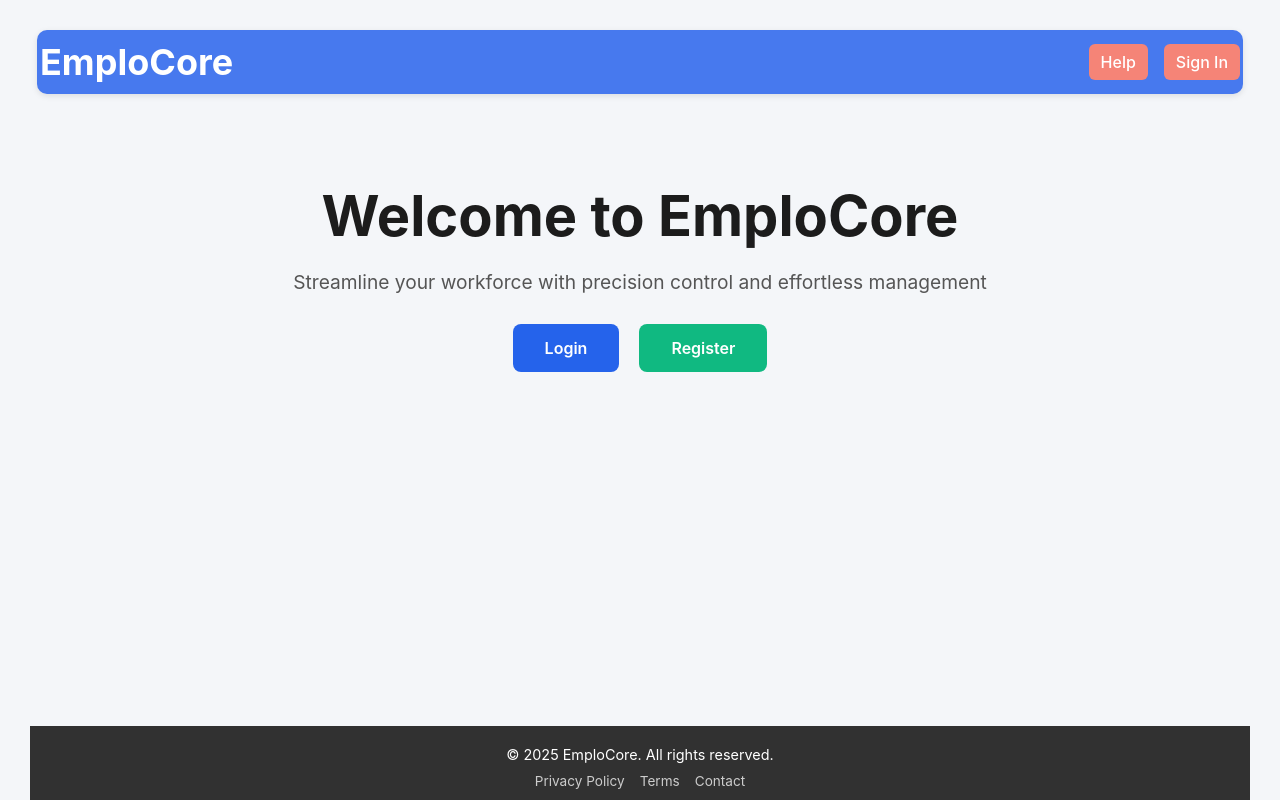
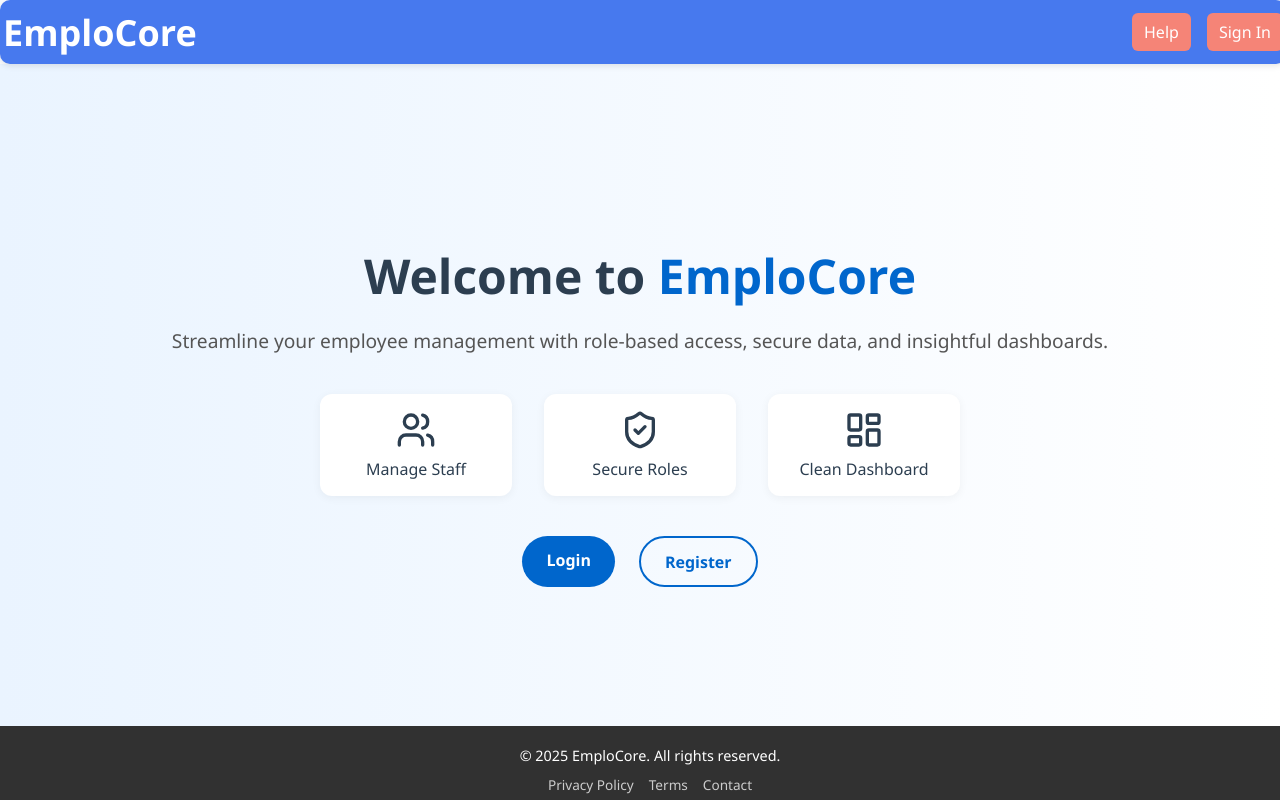
Before and after one commit to jmacoy52/employee-management-frontend, a React (Create React App) app in the folder client/: page / in a window 1280 px wide. Built offline with nearby package versions, Linux system fonts and the light colour scheme.

Commit message:
Changed the UI of the landing, login and register pages

```diff
--- a/client/package.json
+++ b/client/package.json
@@ -9,6 +9,7 @@
     "@testing-library/user-event": "^13.5.0",
     "axios": "^1.10.0",
     "jwt-decode": "^4.0.0",
+    "lucide-react": "^0.525.0",
     "react": "^19.1.0",
     "react-dom": "^19.1.0",
     "react-router-dom": "^7.6.1",
--- a/client/src/components/Header.css
+++ b/client/src/components/Header.css
@@ -8,6 +8,7 @@
   background-color: #4779ee; /* Blue */
   box-shadow: 0 2px 6px rgba(0, 0, 0, 0.1);
    border-radius: 10px;
+   z-index: 0;
 
 }
 
--- a/client/src/components/Pages/Auth/Login.css
+++ b/client/src/components/Pages/Auth/Login.css
@@ -1,26 +1,70 @@
 /* Login.css */
+
+body {
+  margin: 0;
+  padding: 0;
+  background: #f1f5f9;
+  font-family: 'Segoe UI', Tahoma, Geneva, Verdana, sans-serif;
+}
+
 .auth-container {
-  max-width: 400px;
-  width: 90%; /* Prevents container from touching viewport edges */
-  margin: 2rem auto;
-  padding: 2.5rem;
+  width: 90%;
+  max-width: 420px;
+  margin: 10vh auto;
+  padding: 2.5rem 2rem;
+  background-color: #ffffff;
+  border-radius: 12px;
+  box-shadow: 0 8px 20px rgba(0, 0, 0, 0.08);
   box-sizing: border-box;
-  border-radius: 12px;
-  background: #ffffff;
-  box-shadow: 0 10px 25px rgba(197, 47, 47, 0.08);
+  text-align: center;
+}
+
+.auth-container h2 {
+  font-size: 1.8rem;
+  margin-bottom: 1.5rem;
+  color: #1f2937;
 }
 
 .auth-container form {
   display: flex;
   flex-direction: column;
-  gap: 1.5rem;
+  gap: 1rem;
 }
 
 .auth-container input {
   width: 100%;
-  padding: 14px 16px;
+  padding: 0.75rem 1rem;
+  font-size: 1rem;
+  border: 1px solid #cbd5e1;
+  border-radius: 8px;
+  transition: all 0.3s ease;
   box-sizing: border-box;
-  border: 2px solid #e7eef7;
+}
+
+.auth-container input:focus {
+  outline: none;
+  border-color: #3b82f6;
+  box-shadow: 0 0 0 3px rgba(59, 130, 246, 0.2);
+}
+
+.btn-login {
+  padding: 0.75rem 1rem;
+  font-size: 1rem;
+  font-weight: 600;
+  border: none;
+  background-color: #2563eb;
+  color: #ffffff;
   border-radius: 8px;
-  font-size: 1rem;
+  cursor: pointer;
+  transition: background-color 0.3s ease;
 }
+
+.btn-login:hover {
+  background-color: #1d4ed8;
+}
+
+.error {
+  color: #ef4444;
+  font-size: 0.875rem;
+  margin-top: -0.5rem;
+}
--- a/client/src/components/Pages/Auth/Register.css
+++ b/client/src/components/Pages/Auth/Register.css
@@ -1,22 +1,73 @@
+/* Container */
 .auth-container {
-  max-width: 400px;
-  margin: auto;
-  margin-top: 100px;
-  padding: 20px;
-  background: white;
-  border-radius: 8px;
-  box-shadow: 0px 0px 10px rgba(0,0,0,0.1);
+  width: 100%;
+  min-height: 100vh;
+  background: linear-gradient(to right, #f0f4f8, #d9e2ec);
+  display: flex;
+  flex-direction: column;
+  align-items: center;
+  justify-content: center;
+  padding: 2rem;
 }
 
-.auth-container input,
-.auth-container button {
-  width: 100%;
-  margin: 10px 0;
-  padding: 12px;
-  font-size: 16px;
+/* Heading */
+.auth-container h2 {
+  font-size: 2rem;
+  margin-bottom: 1.5rem;
+  color: #333;
+  font-weight: 600;
 }
 
+/* Form Styling */
+form {
+  background: #fff;
+  padding: 2rem;
+  border-radius: 1rem;
+  box-shadow: 0 8px 16px rgba(0, 0, 0, 0.1);
+  width: 100%;
+  max-width: 400px;
+  display: flex;
+  flex-direction: column;
+  gap: 1.2rem;
+}
+
+/* Input Fields */
+form input {
+  padding: 0.8rem 1rem;
+  border: 1px solid #ccc;
+  border-radius: 0.5rem;
+  font-size: 1rem;
+  transition: 0.3s border ease;
+}
+
+form input:focus {
+  outline: none;
+  border-color: #0077cc;
+  box-shadow: 0 0 0 3px rgba(0, 119, 204, 0.2);
+}
+
+/* Button */
+.btn-register {
+  background-color: #0077cc;
+  color: #fff;
+  padding: 0.9rem 1rem;
+  border: none;
+  border-radius: 0.5rem;
+  font-size: 1rem;
+  cursor: pointer;
+  transition: background 0.3s ease;
+}
+
+.btn-register:hover {
+  background-color: #005fa3;
+}
+
+/* Error Message */
 .error {
-  color: red;
-  margin-bottom: 10px;
+  color: #d8000c;
+  background-color: #ffdddd;
+  padding: 0.75rem 1rem;
+  border-radius: 0.5rem;
+  font-size: 0.95rem;
+  text-align: center;
 }
--- a/client/src/components/Pages/Auth/Register.js
+++ b/client/src/components/Pages/Auth/Register.js
@@ -70,7 +70,7 @@ const Register = () => {
         <input
           type="text"
           name="role"
-          placeholder="HR or Admin"
+          placeholder="HR or Admin ?"
           value={formData.role}
           onChange={handleChange}
           required
--- a/client/src/components/Pages/Home.css
+++ b/client/src/components/Pages/Home.css
@@ -1,112 +1,104 @@
 .home {
+  background: #f9fbfe;
+  color: #2c3e50;
+  font-family: "Segoe UI", sans-serif;
   min-height: 100vh;
   display: flex;
   flex-direction: column;
-  align-items: center;
-  background-color: #f4f6f9;
-  padding-top: 30px;
-  padding-left: 40px;
-  padding-right: 40px;
-  box-sizing: border-box;
 }
 
-.home-content {
-  text-align: center;
-  margin-top: 50px;
+.hero {
+  flex: 1;
+  padding: 4rem 1rem;
+  display: flex;
+  justify-content: center;
+  align-items: center;
+  background: linear-gradient(to right, #eaf4ff, #ffffff);
 }
 
-.home-content h1 {
-  font-size: 3.5rem; /* laptop size */
-  color: #1c1c1c;
-  margin-bottom: 20px;
+.hero-inner {
+  max-width: 960px;
+  text-align: center;
 }
 
-.home-content p {
-  font-size: 1.2rem;
-  color: #555;
-  max-width: 700px;
-  margin: auto;
+.hero-title {
+  font-size: 3rem;
+  font-weight: bold;
+  margin-bottom: 1rem;
 }
 
-.cta-buttons {
-  margin-top: 30px;
-  display: flex;
-  flex-wrap: wrap;
-  gap: 20px;
-  justify-content: center;
+.highlight {
+  color: #0066cc;
 }
 
-.cta-buttons a {
-  padding: 14px 32px;
-  border-radius: 8px;
-  font-weight: 600;
-  text-decoration: none;
-  color: #fff;
-  transition: 0.3s ease-in-out;
-  font-size: 1rem;
+.hero-subtitle {
+  font-size: 1.2rem;
+  margin-bottom: 2.5rem;
+  color: #555;
 }
 
-.btn-login {
-  background-color: #2563eb;
+.features {
+  display: flex;
+  justify-content: center;
+  flex-wrap: wrap;
+  gap: 2rem;
+  margin-bottom: 2.5rem;
 }
 
-.btn-login:hover {
-  background-color: #1e40af;
+.feature-card {
+  background: white;
+  border-radius: 12px;
+  padding: 1rem;
+  box-shadow: 0 2px 10px rgba(0, 0, 0, 0.05);
+  width: 160px;
+  display: flex;
+  flex-direction: column;
+  align-items: center;
+  transition: all 0.3s ease;
 }
 
-.btn-register {
-  background-color: #10b981;
+.feature-card:hover {
+  background-color: #f0f8ff;
+  transform: translateY(-5px);
 }
 
-.btn-register:hover {
-  background-color: #047857;
+.feature-card span {
+  margin-top: 0.5rem;
+  font-weight: 500;
 }
 
-/* Medium screens: tablets (768px–1024px) */
-@media (max-width: 1024px) {
-  .home-content h1 {
-    font-size: 2.5rem;
+.cta {
+  display: flex;
+  justify-content: center;
+  gap: 1.5rem;
+  margin-top: 1rem;
 }
 
-  .home-content p {
+.btn {
+  padding: 0.8rem 1.5rem;
+  border-radius: 30px;
   font-size: 1rem;
+  font-weight: bold;
+  text-decoration: none;
+  transition: all 0.3s ease;
 }
 
-  .cta-buttons a {
-    padding: 12px 24px;
-    font-size: 0.95rem;
-  }
+.primary {
+  background-color: #0066cc;
+  color: white;
 }
 
-/* Small devices: phones (481px–767px) */
-@media (max-width: 767px) {
-  .home-content h1 {
-    font-size: 2rem;
+.primary:hover {
+  background-color: #004f99;
 }
 
-  .home-content p {
-    font-size: 0.95rem;
+.outline {
+  border: 2px solid #0066cc;
+  color: #0066cc;
+  background: transparent;
 }
 
-  .cta-buttons {
-    flex-direction: column;
+.outline:hover {
+  background-color: #0066cc;
+  color: white;
 }
-
-  .cta-buttons a {
-    width: 100%;
-    text-align: center;
-    padding: 12px 20px;
-  }
-}
-
-/* Extra small devices: iPhones, Androids (<480px) */
-@media (max-width: 480px) {
-  .home-content h1 {
-    font-size: 1.7rem;
-  }
-
-  .cta-buttons a {
-    padding: 10px 18px;
-    font-size: 0.9rem;
-  }
-}
--- a/client/src/components/Pages/Home.js
+++ b/client/src/components/Pages/Home.js
@@ -1,29 +1,50 @@
 import React from "react";
 import Header from "../Header";
-import "./Home.css";
 import Footer from "../Footer";
 import { Link } from "react-router-dom";
+import { Users, ShieldCheck, LayoutDashboard } from "lucide-react";
+import "./Home.css";
 
-// This Home component serves as the landing page for the application.
 const Home = () => {
   return (
     <div className="home">
       <Header />
-      <div className="home-content">
-        <h1>Welcome to EmploCore</h1>
-        <p>Streamline your workforce with precision control and effortless management</p>
-        <div className="cta-buttons">
-          <Link to="/login" className="btn-login">Login</Link>
-          <Link to="/register" className="btn-register">Register</Link>
+
+      {/* HERO SECTION */}
+      <section className="hero">
+        <div className="hero-inner">
+          <h1 className="hero-title">
+            Welcome to <span className="highlight">EmploCore</span>
+          </h1>
+          <p className="hero-subtitle">
+            Streamline your employee management with role-based access, secure data, and insightful dashboards.
+          </p>
+
+          <div className="features">
+            <div className="feature-card">
+              <Users size={40} />
+              <span>Manage Staff</span>
+            </div>
+            <div className="feature-card">
+              <ShieldCheck size={40} />
+              <span>Secure Roles</span>
+            </div>
+            <div className="feature-card">
+              <LayoutDashboard size={40} />
+              <span>Clean Dashboard</span>
+            </div>
+          </div>
+
+          <div className="cta">
+            <Link to="/login" className="btn primary">Login</Link>
+            <Link to="/register" className="btn outline">Register</Link>
+          </div>
         </div>
-      </div>
+      </section>
+
       <Footer />
     </div>
-
   );
 };
 
 export default Home;
-
-// This Home component serves as the landing page for the application.
-// It includes a header and a welcome message with call-to-action buttons for login and registration.
```
Also changed, not shown: 1 other file (tests, documents, lock files or other folders). Lines whose indentation alone changed are shown as unchanged.
